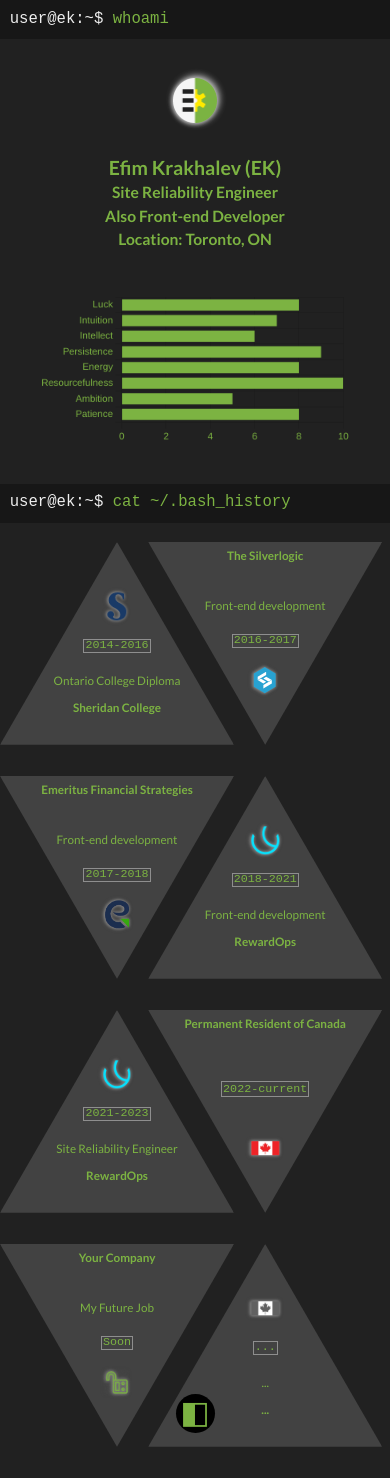
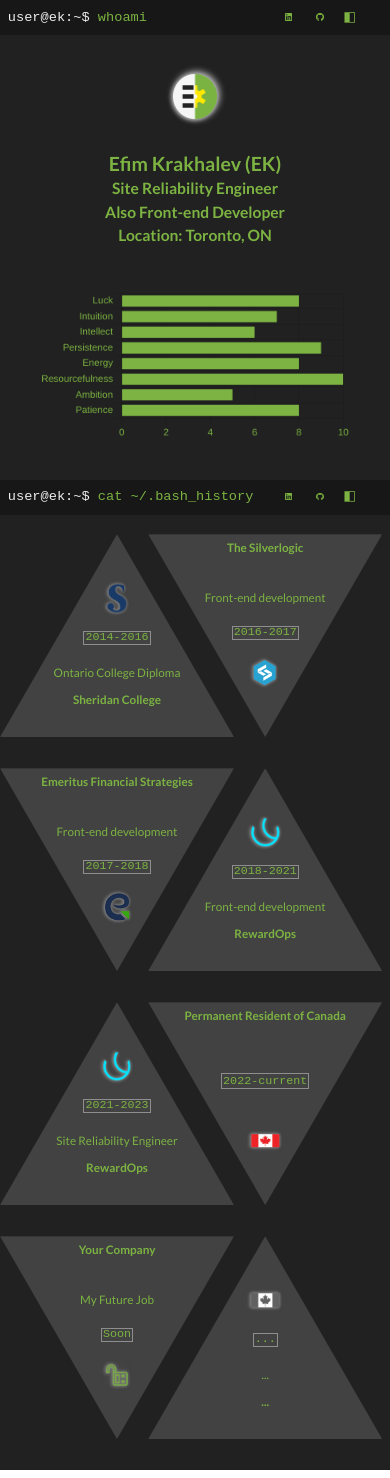
Before and after one commit to EK-92/vueekhyperlink, a Vue app: page / in a window 390 px wide. Built offline with nearby package versions, Linux system fonts and the light colour scheme.

Commit message:
add links to prompt (#19)
* add links to prompt

* move theme toggle to prompt

* fix prompt spacing and theming, remove menu

* formatting

```diff
--- a/src/App.vue
+++ b/src/App.vue
@@ -3,7 +3,6 @@
 import { storeToRefs } from 'pinia'
 import { computed } from 'vue'
 
-import Menu from '@/components/Menu.vue'
 import { genericStore } from '@/stores/generic'
 
 const store = genericStore()
@@ -16,7 +15,6 @@
 
 <template>
   <div :class="themeClass">
-    <Menu />
     <RouterView />
   </div>
 </template>
--- a/src/components/Lobby.vue
+++ b/src/components/Lobby.vue
@@ -4,7 +4,7 @@
 import { genericStore } from '@/stores/generic'
 import Chartacter from '@/components/Chartacter.vue'
 
-import logo from "@/assets/logo.png";
+import logo from '@/assets/logo.png'
 
 defineProps(['input'])
 
@@ -26,8 +26,7 @@
       <h3>Location: Toronto, ON</h3>
       <Chartacter />
     </div>
-    <div class="silhouette">
-    </div>
+    <div class="silhouette"></div>
   </div>
 </template>
 
@@ -35,7 +34,6 @@
 .profile {
   display: grid;
   grid-template-columns: 55% 45%;
-  max-height: calc(100vh - 4.5vw);
 }
 
 .name {
--- a/src/components/Menu.vue
+++ /dev/null
@@ -1,112 +0,0 @@
-<script setup lang="ts">
-import { storeToRefs } from 'pinia'
-import { genericStore } from '@/stores/generic'
-import { computed } from 'vue'
-
-const store = genericStore()
-const { darkTheme } = storeToRefs(store)
-const { toggleTheme } = store
-
-const themeClass = computed(() => ({
-  light: !darkTheme.value
-}))
-</script>
-<template>
-  <menu :class="themeClass">
-    <div @click="toggleTheme" class="toggle">
-      <p>&#9703;</p>
-    </div>
-  </menu>
-</template>
-
-<style scoped>
-menu {
-  position: fixed;
-  bottom: 7.5vw;
-  right: 5vw;
-  display: grid;
-  grid-template-columns: 1fr 7.5vw;
-  z-index: 99;
-}
-
-.toggle {
-  text-align: center;
-  text-decoration: none;
-  background: #000;
-  width: 7.5vw;
-  height: 7.5vw;
-  grid-column-start: 2;
-  border-radius: 50%;
-  cursor: pointer;
-  margin: 0 auto;
-  box-shadow: -0.1vw -0.1vw 0.1vw 0.1vw #424242;
-
-  &:active,
-  &:focus,
-  &:hover {
-    box-shadow: -0.1vw -0.1vw 0.1vw 0.1vw #7f7f7f;
-  }
-
-  p {
-    font-size: 5vw;
-    line-height: 7vw;
-    /* Safari */
-    -webkit-user-select: none;
-    /* IE 10 and IE 11 */
-    -ms-user-select: none;
-    /* Standard syntax */
-    user-select: none;
-  }
-}
-
-button {
-  border: none;
-}
-
-p {
-  margin: 0;
-}
-
-.rectangles {
-  transform: rotate(-90deg);
-}
-
-
-menu.light {
-  .toggle {
-    background: #fff;
-    box-shadow: 0.2vw 0.2vw 0.1vw 0.1vw #7f7f7f;
-
-    &:active,
-    &:focus,
-    &:hover {
-      box-shadow: 0.2vw 0.2vw 0.1vw 0.1vw #212121;
-    }
-
-    p {
-      color: #558b2f;
-    }
-  }
-}
-
-@media (max-width: 719px) {
-  .toggle {
-    width: 10vw;
-    height: 10vw;
-    display: block;
-    margin: 0 auto;
-    grid-column-start: 1;
-
-    p {
-      font-size: 8vw;
-      line-height: 9vw;
-    }
-  }
-
-  menu {
-    width: 100vw;
-    right: 0;
-    grid-template-columns: 1fr;
-  }
-}
-</style>
--- a/src/components/Prompt.vue
+++ b/src/components/Prompt.vue
@@ -3,10 +3,14 @@
 import { computed } from 'vue'
 import { genericStore } from '@/stores/generic'
 
+import github from '@/assets/github.png'
+import linkedin from '@/assets/linkedin.png'
+
 defineProps(['input'])
 
 const store = genericStore()
 const { darkTheme } = storeToRefs(store)
+const { toggleTheme } = store
 
 const themeClass = computed(() => ({
   light: !darkTheme.value
@@ -14,38 +18,89 @@
 </script>
 
 <template>
-  <p class="prompt" :class="themeClass"><span>user@ek:~$</span> {{ input }}</p>
+  <div class="prompt" :class="themeClass">
+    <p class="mainline"><span class="shell">user@ek:~$ </span>{{ input }}</p>
+    <a href="https://www.linkedin.com/in/ek92/" target="blank"><img alt="linkedin" :src="linkedin" /></a>
+    <a href="https://github.com/EK-92" target="blank"><img alt="github" :src="github" /></a>
+    <div @click="toggleTheme" class="toggle">
+      <p>&#9703;</p>
+    </div>
+  </div>
 </template>
 
 <style scoped>
 .prompt {
+  font-size: 2vw;
+  line-height: 1.5vw;
   font-family: 'Ubuntu+Mono', monospace;
-  font-size: 4vw;
-  line-height: 5vw;
   word-break: keep-all;
-  text-align: left;
-  padding: 2.5vw;
+  padding: 0;
   margin: 0;
   background: #171717;
+  display: grid;
+  grid-template-columns: 75vw 7.5vw 7.5vw 7.5vw;
 
-  span {
+  .mainline {
+    text-align: left;
+    margin: 2vw;
+  }
+  .shell {
     color: #eee;
+  }
+
+  a {
+    padding: 2vw;
+    margin-left: 1vw;
+  }
+
+  img {
+    max-width: 2vw;
+    margin: 0;
+    padding: 0;
+  }
+
+  .toggle {
+    text-align: center;
+    text-decoration: none;
+    width: 6vw;
+    height: 6vw;
+    margin: 0;
+    border-radius: 50%;
+    cursor: pointer;
+    p {
+      padding: 2vw;
+      margin: 0;
+      /* Safari */
+      -webkit-user-select: none;
+      /* IE 10 and IE 11 */
+      -ms-user-select: none;
+      /* Standard syntax */
+      user-select: none;
+    }
   }
 }
 
 .light {
   background: #e0e0e0;
 
-  span {
+  .shell {
     color: #212121;
   }
 }
 
-@media (min-width: 720px) {
+@media (max-width: 719px) {
   .prompt {
-    font-size: 2vw;
-    line-height: 2.5vw;
-    padding: 1vw;
+    font-size: 3.5vw;
+    line-height: 5vw;
+    padding: 0;
+    grid-template-columns: 70vw 8vw 8vw 8vw;
+  }
+
+  img {
+    max-width: 4vw;
+  }
+  .toggle {
+    margin: 1.5vw auto;
   }
 }
 </style>
```
Also changed, not shown: src/assets/github.png (added), src/assets/linkedin.png (added).
